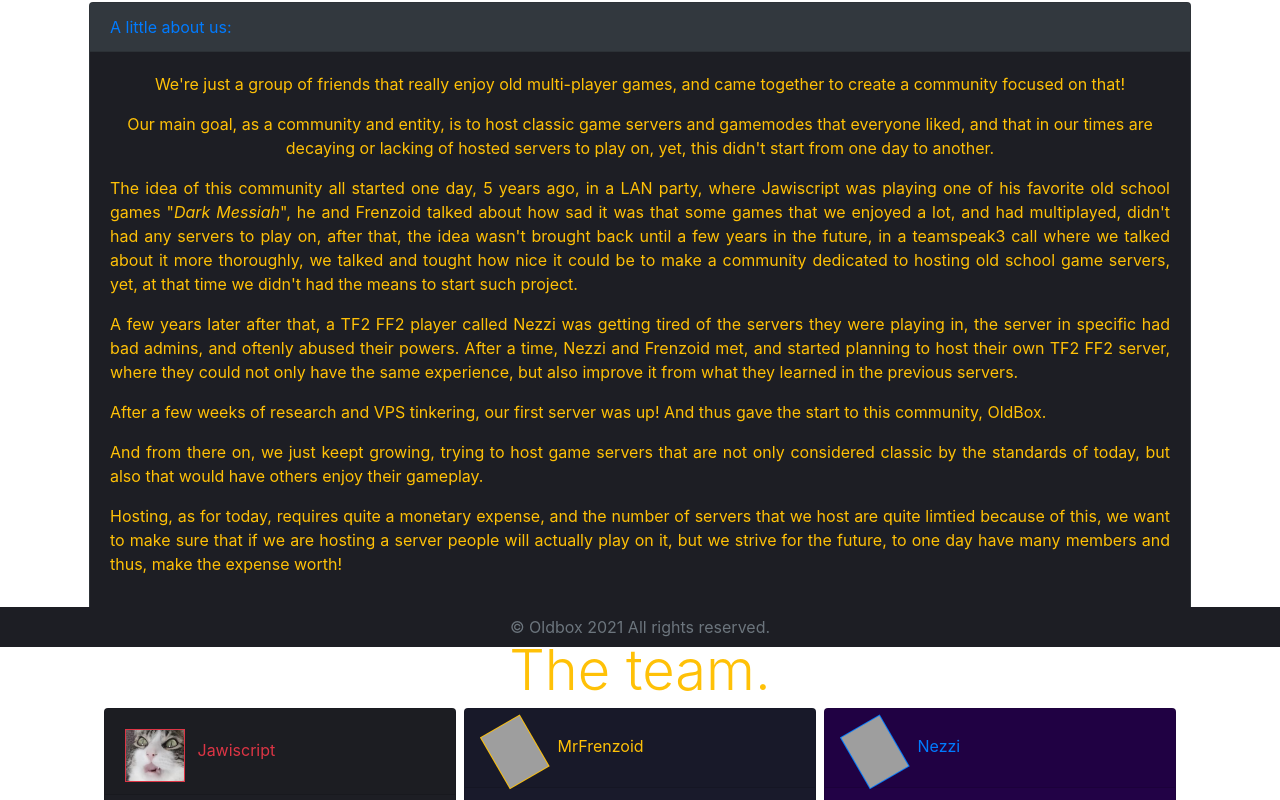
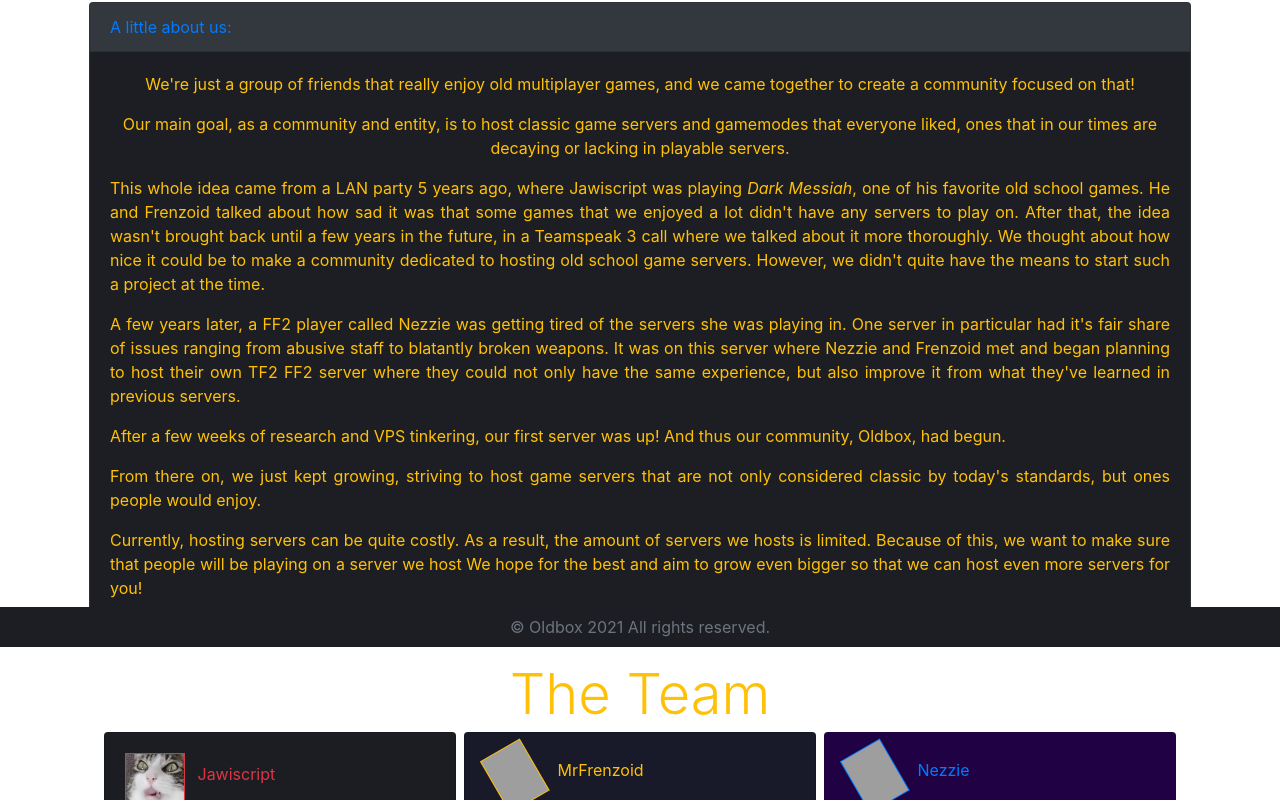
Before and after one commit to Frenzoid/oldbox, a plain HTML site: page history.html in a window 1280 px wide. Shown: the part 153-953 px from the top of the page. Drawn offline with nearby package versions, Linux system fonts and the light colour scheme; grey boxes are pictures that could not be loaded.

Commit message:
proofread

```diff
--- a/history.html
+++ b/history.html
@@ -17,7 +17,8 @@
     <meta property="og:type" content="website">
     <meta property="og:url" content="https://oldbox.cloud/">
     <meta property="og:title" content="OldBox">
-    <meta property="og:description" content="Welcome to oldbox's main webage, here you can find a list of the all the servers we are currently hosting along with an invite to our discord!">
+    <meta property="og:description"
+        content="Welcome to oldbox's main webage, here you can find a list of the all the servers we are currently hosting along with an invite to our discord!">
     <meta property="og:image" content="https://oldbox.cloud/assets/obimg.png">
     <meta property="og:image:secure_url" content="https://oldbox.cloud/assets/obimg.png">
     <meta property="og:image:height" content="143">
@@ -55,7 +56,7 @@
                     <a class="nav-link" href="./index.html">Servers</a>
                 </li>
                 <li class="nav-item">
-                    <a class="nav-link disabled" href="./history.html">Our history</a>
+                    <a class="nav-link disabled" href="./history.html">Our History</a>
                 </li>
                 <li class="nav-item">
                     <a class="nav-link text-warning" href="./donate.html">Donate</a>
@@ -74,7 +75,7 @@
 
     <div class="mb-5 mt-4 pb-4">
         <div class="text-center text-warning display-4 mb-2 user-select-none">
-            The history behind.
+            The History Behind
         </div>
         <div class="container text-white">
             <div class=" card bg-dark m-1 mb-4">
@@ -83,54 +84,46 @@
                 </div>
                 <div class="card-body text-warning bg-dark-3">
                     <p class="text-center">
-                        We're just a group of friends that really enjoy old multi-player games, and came together to
-                        create
-                        a community focused on that!
+                        We're just a group of friends that really enjoy old multiplayer games, and we came together to
+                        create a community focused on that!
                     </p>
                     <p class="text-center">
                         Our main goal, as a community and entity, is to host classic game servers and gamemodes that
-                        everyone liked, and that in our
-                        times are
-                        decaying or lacking of hosted servers to play on, yet, this didn't start from one day to
-                        another.
+                        everyone liked, ones that in our times are decaying or lacking in playable servers.
                     </p>
                     <p class="text-justify">
-                        The idea of this community all started one day, 5 years ago, in a LAN party, where Jawiscript
-                        was playing one of his favorite old school games "<i>Dark Messiah</i>", he and Frenzoid talked
-                        about how sad
-                        it was that
-                        some games that we enjoyed a lot, and had multiplayed, didn't had any servers to play on, after
-                        that, the idea wasn't brought back until a few years in the future, in a teamspeak3 call where
-                        we talked about it more thoroughly, we talked and tought how nice it could be to make a
-                        community dedicated to hosting old school game servers, yet, at that time we didn't had the
-                        means to start such project.
+                        This whole idea came from a LAN party 5 years ago, where Jawiscript was playing <i>Dark
+                            Messiah</i>, one of his favorite old school games. He and Frenzoid
+                        talked about how sad it was that some games that we enjoyed a lot didn't have any servers to
+                        play on. After that, the idea wasn't brought back until a few years in the future, in a
+                        Teamspeak 3 call where we talked about it more thoroughly. We thought about how nice it could be
+                        to make a community dedicated to hosting old school game servers. However, we didn't quite have
+                        the means to start such a project at the time.
                     </p>
                     <p class="text-justify">
-                        A few years later after that, a TF2 FF2 player called Nezzi was getting tired of the servers
-                        they were playing in, the server in specific had bad admins, and oftenly abused their powers.
-                        After a time, Nezzi and Frenzoid met, and started planning to host their own TF2 FF2 server,
-                        where they could not only have the same experience, but also improve it from what they learned
-                        in the previous servers.
+                        A few years later, a FF2 player called Nezzie was getting tired of the servers she was playing
+                        in. One server in particular had it's fair share of issues ranging from abusive staff to
+                        blatantly broken weapons. It was on this server where Nezzie and Frenzoid met and began planning
+                        to host their own TF2 FF2 server where they could not only have the same experience, but also
+                        improve it from what they've learned in previous servers.
                     </p>
                     <p class="text-justify">
-                        After a few weeks of research and VPS tinkering, our first server was up! And thus gave the
-                        start to this community, OldBox.
+                        After a few weeks of research and VPS tinkering, our first server was up! And thus our
+                        community, Oldbox, had begun.
                     </p>
                     <p class="text-justify">
-                        And from there on, we just keept growing, trying to host game servers that are not only
-                        considered classic by the standards of today, but also that would have others enjoy their
-                        gameplay.
+                        From there on, we just kept growing, striving to host game servers that are not only considered
+                        classic by today's standards, but ones people would enjoy.
                     </p>
                     <p class="text-justify">
-                        Hosting, as for today, requires quite a monetary expense, and the number of servers that we host
-                        are quite limtied because of this, we want to make sure that if we are hosting a server people
-                        will actually play on it, but we strive for the future, to one day have many members and thus,
-                        make the expense worth!
+                        Currently, hosting servers can be quite costly. As a result, the amount of servers we hosts is
+                        limited. Because of this, we want to make sure that people will be playing on a server we host
+                        We hope for the best and aim to grow even bigger so that we can host even more servers for you!
                     </p>
                 </div>
             </div>
             <div class="display-4 text-center text-warning user-select-none">
-                The team.
+                The Team
             </div>
             <div class="d-flex flex-wrap justify-content-center">
 
@@ -215,7 +208,7 @@
                     <div class="card-header text-primary">
                         <img style="width: 60px;" class="spin border border-primary mr-2 mt-2"
                             src="https://cdn.cloudflare.steamstatic.com/steamcommunity/public/images/avatars/67/6713052b0f4c3e10b1a2eef18529cb165e9c0ce7_full.jpg" />
-                        Nezzi
+                        Nezzie
                     </div>
                     <div class="card-body text-primary text-center font-italic">
                         Stupid reptile
@@ -225,6 +218,11 @@
                             Contact means:
                         </div>
                         <ul>
+                            <li>
+                                <a class="text-primary text-decoration-none ">
+                                    Discord: Nezzie#7418 (preferred)
+                                </a>
+                            </li>
                             <li>
                                 <a href="https://steamcommunity.com/id/alligaytoruwu">
                                     Steam Profile
```
Also changed, not shown: donate.html (+9 -6 lines), index.html (+1 -1 lines).
